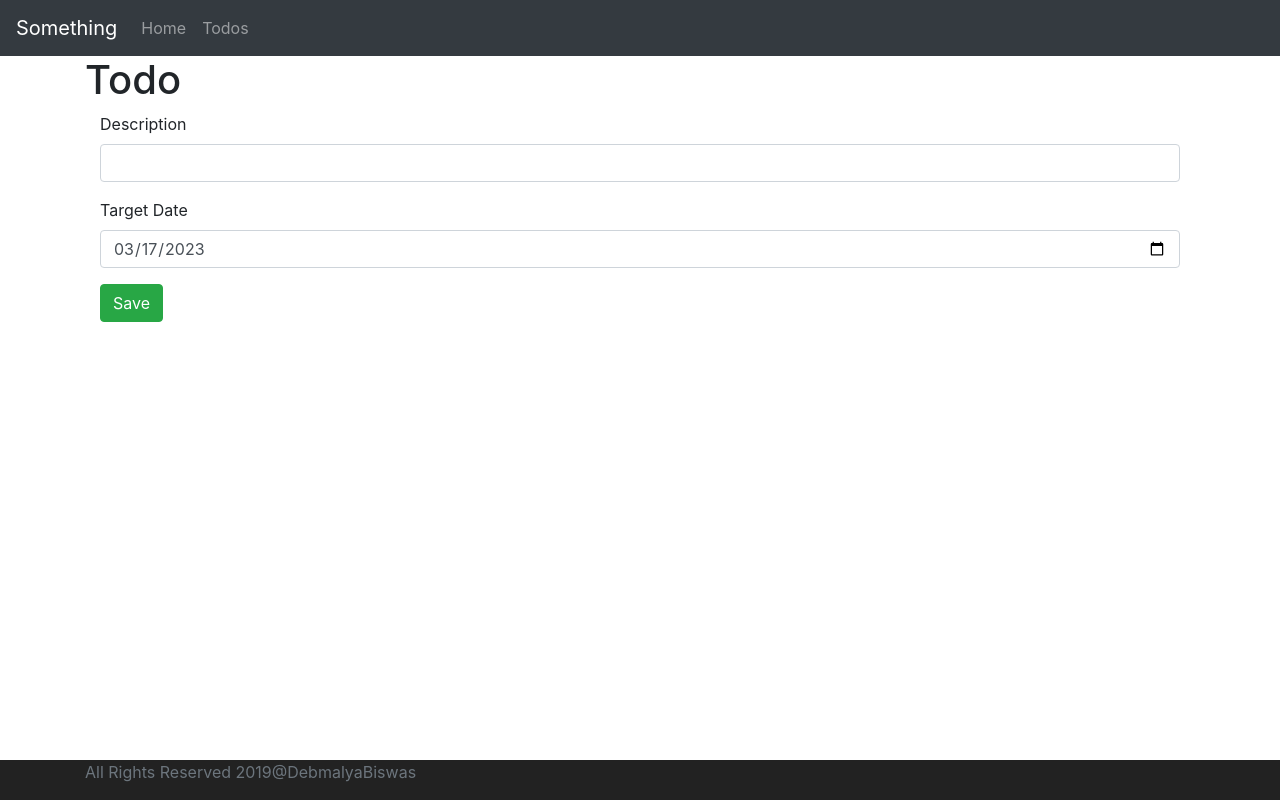
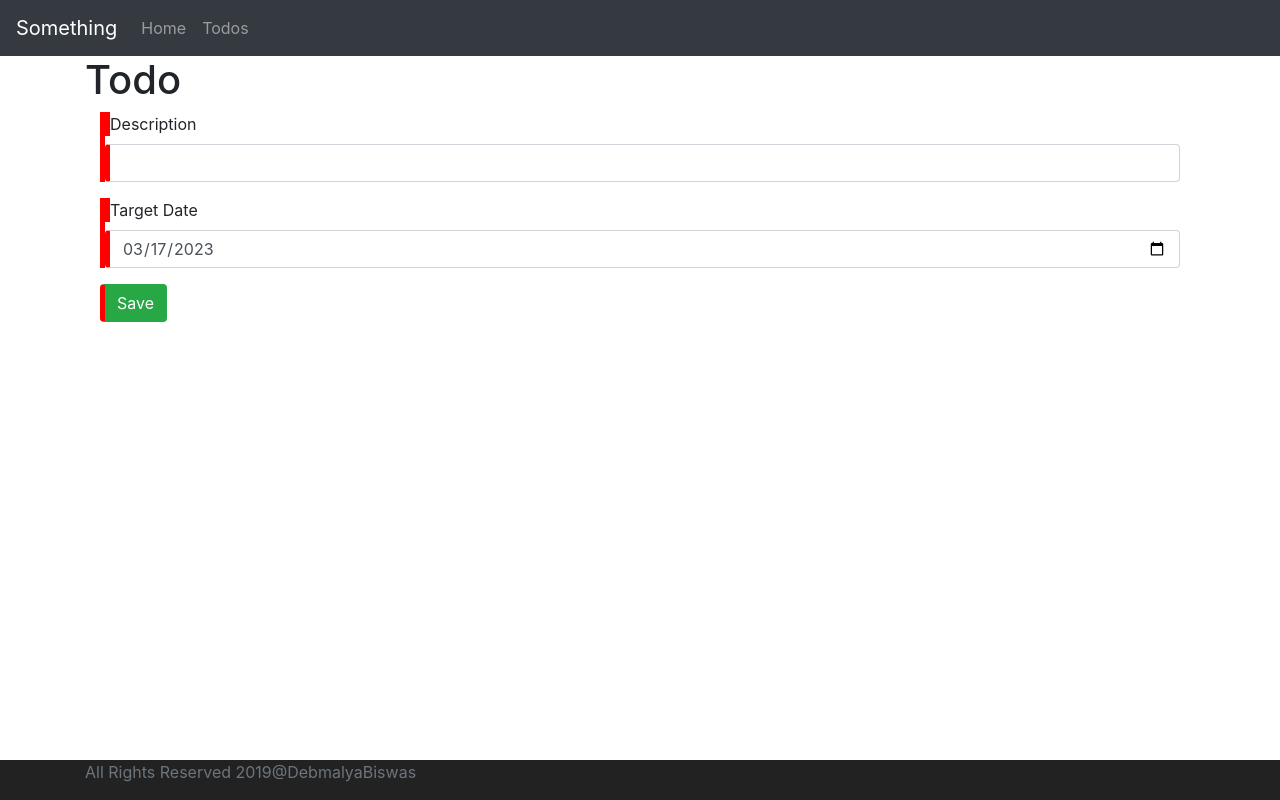
Before and after one commit to debbiswas09/Full_Stack_Angular-Springboot, an Angular app in the folder frontend/todo/: page /todos/1 in a window 1280 px wide. Built offline with nearby package versions, Linux system fonts and the light colour scheme; no server answers; sample sign-in values are in the browser's storage.

Commit message:
implemented form and validation

```diff
--- a/frontend/todo/src/app/list-todos/list-todos.component.html
+++ b/frontend/todo/src/app/list-todos/list-todos.component.html
@@ -18,7 +18,7 @@
             <tr *ngFor = "let todo of todos">
                 <td>{{todo.id}}</td>
                 <td>{{todo.description}}</td>
-                <td>{{todo.targetDate | date | uppercase}}</td>
+                <td>{{todo.targetDate | date:"yyyy-MM-dd" | uppercase}}</td>
                 <td>{{todo.done}}</td>
                 <td><button (click)="updateTodo(todo.id)" class ="btn btn-success">Update</button></td>
                 <td><button (click)="deleteTodo(todo.id)" class ="btn btn-warning">Delete</button></td>
@@ -27,4 +27,7 @@
         </tbody>
 
     </table>
+    <div class="row">
+        <button (click)="addTodo()" class ="btn btn-success">Add</button>
+    </div>
 </div>
--- a/frontend/todo/src/app/list-todos/list-todos.component.ts
+++ b/frontend/todo/src/app/list-todos/list-todos.component.ts
@@ -56,4 +56,8 @@ updateTodo(id:number){
 
 }
 
+addTodo(){
+  this.route.navigate(['todos',-1])
 }
+
+}
--- a/frontend/todo/src/app/service/data/todo-data.service.ts
+++ b/frontend/todo/src/app/service/data/todo-data.service.ts
@@ -27,6 +27,10 @@ export class TodoDataService {
     return this.http.put(`http://localhost:8080/users/${username}/todos/${id}`,todo)
   }
 
+  createTodo(username:string,todo :Todo ){
+    return this.http.post(`http://localhost:8080/users/${username}/todos`,todo)
+  }
+
 
 
 
--- a/frontend/todo/src/app/todo/todo.component.css
+++ b/frontend/todo/src/app/todo/todo.component.css
@@ -0,0 +1,3 @@
+.ng-invalid :not(form){
+    border-left : 5px solid red;
+}
--- a/frontend/todo/src/app/todo/todo.component.html
+++ b/frontend/todo/src/app/todo/todo.component.html
@@ -1,21 +1,27 @@
 <H1>Todo</H1>
 <div class="container">
+    <div class="alert alert-warning" *ngIf="todoForm.dirty && todoForm.invalid">Enter valid values</div>
+    <div class="alert alert-warning" *ngIf="todoForm.dirty && targetDate.invalid">Enter valid Target Date</div>
+    <div class="alert alert-warning" *ngIf="todoForm.dirty && description.invalid">Enter atleast 5 characters in Description</div>
+
+    <form (ngSubmit)="!todoForm.invalid && saveTodo()" #todoForm="ngForm">
         <fieldset class="form-group">
             <label >Description</label>
             <input type="text" #description="ngModel"
                 [(ngModel)]="todo.description" class="form-control"
-                name="description" required="required">
+                    name="description" required="required" minlength="5">
         </fieldset>
 
         <fieldset class="form-group">
         <label >Target Date</label>
-    <input type="date"
+        <input type="date"  #targetDate="ngModel"
             [ngModel]="todo.targetDate | date:'yyyy-MM-dd'"
             (ngModelChange)="todo.targetDate=$event"
             class="form-control" name="targetDate" required="required">
         </fieldset>
 
-    <button class="btn btn-success" (click)="saveTodo()">
+        <button type="submit" class="btn btn-success" >
             Save
         </button>
+</form>
 </div>
--- a/frontend/todo/src/app/todo/todo.component.ts
+++ b/frontend/todo/src/app/todo/todo.component.ts
@@ -22,17 +22,31 @@ export class TodoComponent {
   ngOnInit(){
     this.id=this.route.snapshot.params['id'];
     this.todo = new Todo(this.id,'',false,new Date());
-    this.todoService.retriveTodo('deb',this.id).subscribe(
-          data=>this.todo=data
+    if(this.id!=-1){
+      this.todoService.retriveTodo('deb',this.id).subscribe(
+            data=>this.todo=data
     )
+    }
   }
 
   saveTodo(){
-    this.todoService.updateTodo('deb',this.id,this.todo).subscribe(
-        data=> {console.log(data);
-        this.router.navigate(['todos'])
+    if(this.id === -1){
+      //create todo
+      this.todoService.createTodo('deb',this.todo).subscribe(
+        data=> {
+          console.log(data);
+          this.router.navigate(['todos'])
       }
     )
+
+    }else{
+      this.todoService.updateTodo('deb',this.id,this.todo).subscribe(
+          data=> {
+            console.log(data);
+            this.router.navigate(['todos'])
+        }
+      )
+    }
   }
 
 }
```
Lines whose indentation alone changed are shown as unchanged.
